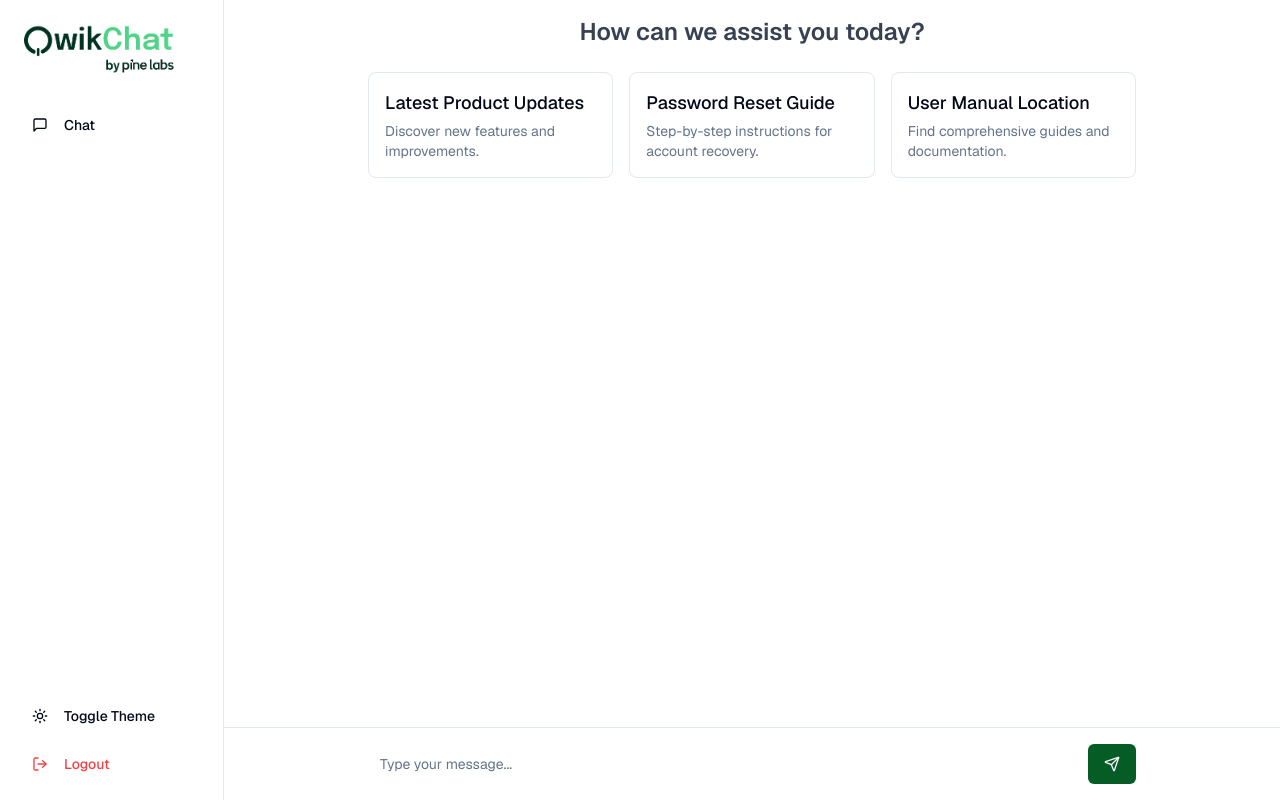
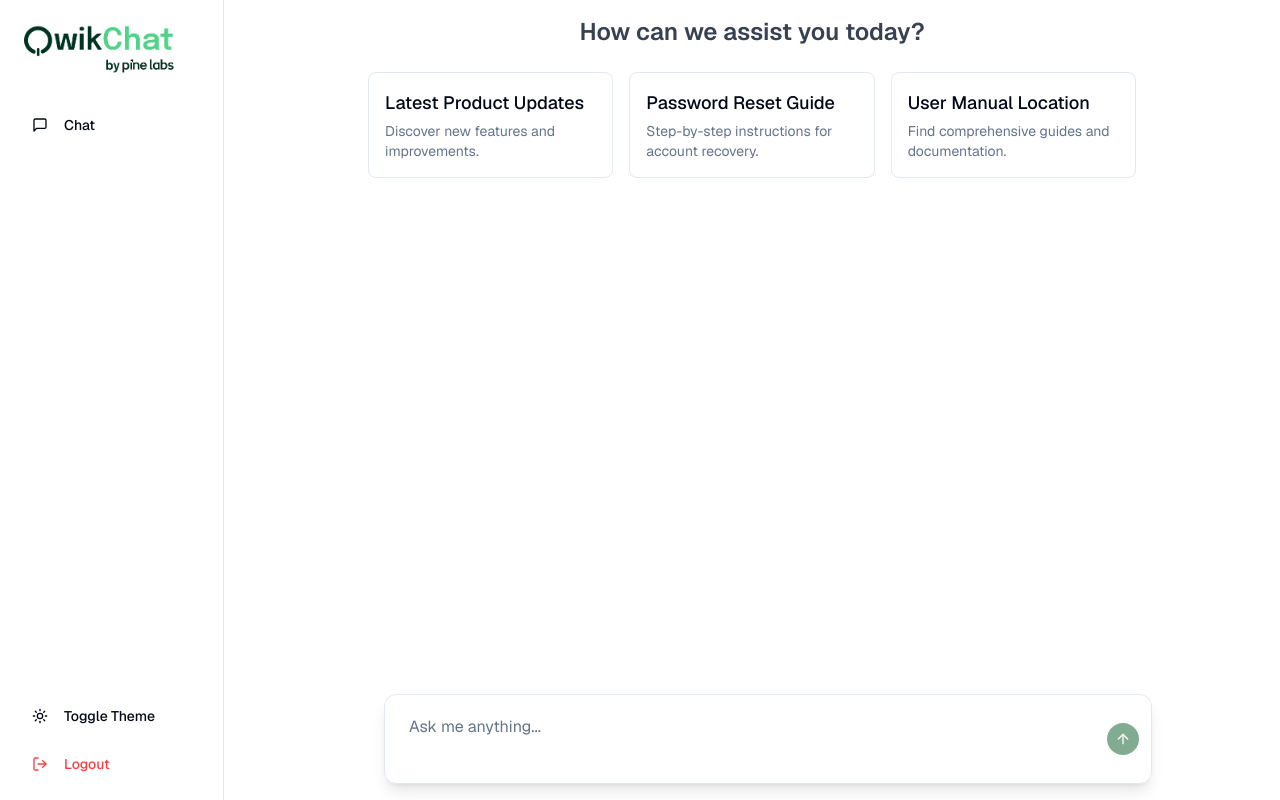
Before and after one commit to YashShekhawat/CHATBOT, a React (Vite) app: page / in a window 1280 px wide. Built offline with nearby package versions, Linux system fonts and the light colour scheme; sample sign-in values are in the browser's storage.

Commit message:
[dyad] Reverted the chat input area to use a Textarea with specific styling and an ArrowUp icon. - wrote 1 file(s)

```diff
--- a/src/pages/ChatPage.tsx
+++ b/src/pages/ChatPage.tsx
@@ -1,9 +1,9 @@
 import React, { useState, useEffect, useRef } from 'react';
-import { Input } from '@/components/ui/input';
+import { Textarea } from '@/components/ui/textarea'; // Changed from Input to Textarea
 import { Button } from '@/components/ui/button';
 import { ScrollArea } from '@/components/ui/scroll-area';
 import { Avatar, AvatarFallback, AvatarImage } from '@/components/ui/avatar';
-import { Bot, User, Send } from 'lucide-react';
+import { Bot, User, ArrowUp } from 'lucide-react'; // Changed Send to ArrowUp
 import { useAuth } from '@/context/AuthContext';
 
 interface Message {
@@ -17,7 +17,8 @@ const ChatPage: React.FC = () => {
   const [input, setInput] = useState('');
   const [isLoading, setIsLoading] = useState(false);
   const messagesEndRef = useRef<HTMLDivElement>(null);
-  const { role } = useAuth(); // Corrected to 'role' as per AuthContext
+  const textareaRef = useRef<HTMLTextAreaElement>(null); // Added textareaRef
+  const { role } = useAuth();
 
   const scrollToBottom = () => {
     messagesEndRef.current?.scrollIntoView({ behavior: 'smooth' });
@@ -26,6 +27,13 @@ const ChatPage: React.FC = () => {
   useEffect(() => {
     scrollToBottom();
   }, [messages]);
+
+  useEffect(() => {
+    if (textareaRef.current) {
+      textareaRef.current.style.height = 'auto';
+      textareaRef.current.style.height = `${textareaRef.current.scrollHeight}px`;
+    }
+  }, [input]);
 
   const handleSendMessage = async (e: React.FormEvent) => {
     e.preventDefault();
@@ -74,6 +82,13 @@ const ChatPage: React.FC = () => {
     setInput(prompt);
   };
 
+  const handleKeyDown = (e: React.KeyboardEvent<HTMLTextAreaElement>) => {
+    if (e.key === 'Enter' && !e.shiftKey) {
+      e.preventDefault();
+      handleSendMessage(e);
+    }
+  };
+
   return (
     <div className="flex flex-col h-full">
       <ScrollArea className="flex-1 p-4">
@@ -107,7 +122,7 @@ const ChatPage: React.FC = () => {
             </div>
           </div>
         ) : (
-          <div className="space-y-4"> {/* Corrected className- to className */}
+          <div className="space-y-4">
             {messages.map((message) => (
               <div
                 key={message.id}
@@ -160,22 +175,34 @@ const ChatPage: React.FC = () => {
         <div ref={messagesEndRef} />
       </ScrollArea>
 
-      <form onSubmit={handleSendMessage} className="flex p-4 border-t gap-2 justify-center w-full">
-        <div className="flex w-full max-w-3xl gap-2">
-          <Input
-            type="text"
-            placeholder="Type your message..."
-            value={input}
-            onChange={(e) => setInput(e.target.value)}
-            disabled={isLoading}
-            className="bg-transparent border-none flex-1"
-          />
-          <Button type="submit" disabled={isLoading}>
-            <Send className="h-5 w-5" />
-            <span className="sr-only">Send message</span>
-          </Button>
+      {/* Reverted input area to previous styling */}
+      <div className="fixed bottom-0 left-0 right-0 z-10 p-4 md:left-64">
+        <div className="max-w-3xl mx-auto bg-card border border-border rounded-xl shadow-lg">
+          <form
+            onSubmit={handleSendMessage}
+            className="relative flex items-end p-3"
+          >
+            <Textarea
+              ref={textareaRef}
+              value={input}
+              onChange={(e) => setInput(e.target.value)}
+              onKeyDown={handleKeyDown}
+              placeholder="Ask me anything..."
+              className="min-h-[4rem] max-h-[10rem] resize-none pr-12 bg-transparent border-none focus-visible:ring-0 focus-visible:ring-offset-0 text-base overflow-y-auto"
+              disabled={isLoading}
+              rows={1}
+            />
+            <Button
+              type="submit"
+              size="icon"
+              className="absolute top-1/2 -translate-y-1/2 right-3 h-8 w-8 rounded-full"
+              disabled={isLoading || !input.trim()}
+            >
+              <ArrowUp className="h-4 w-4" />
+            </Button>
+          </form>
         </div>
-      </form>
+      </div>
     </div>
   );
 };
```
